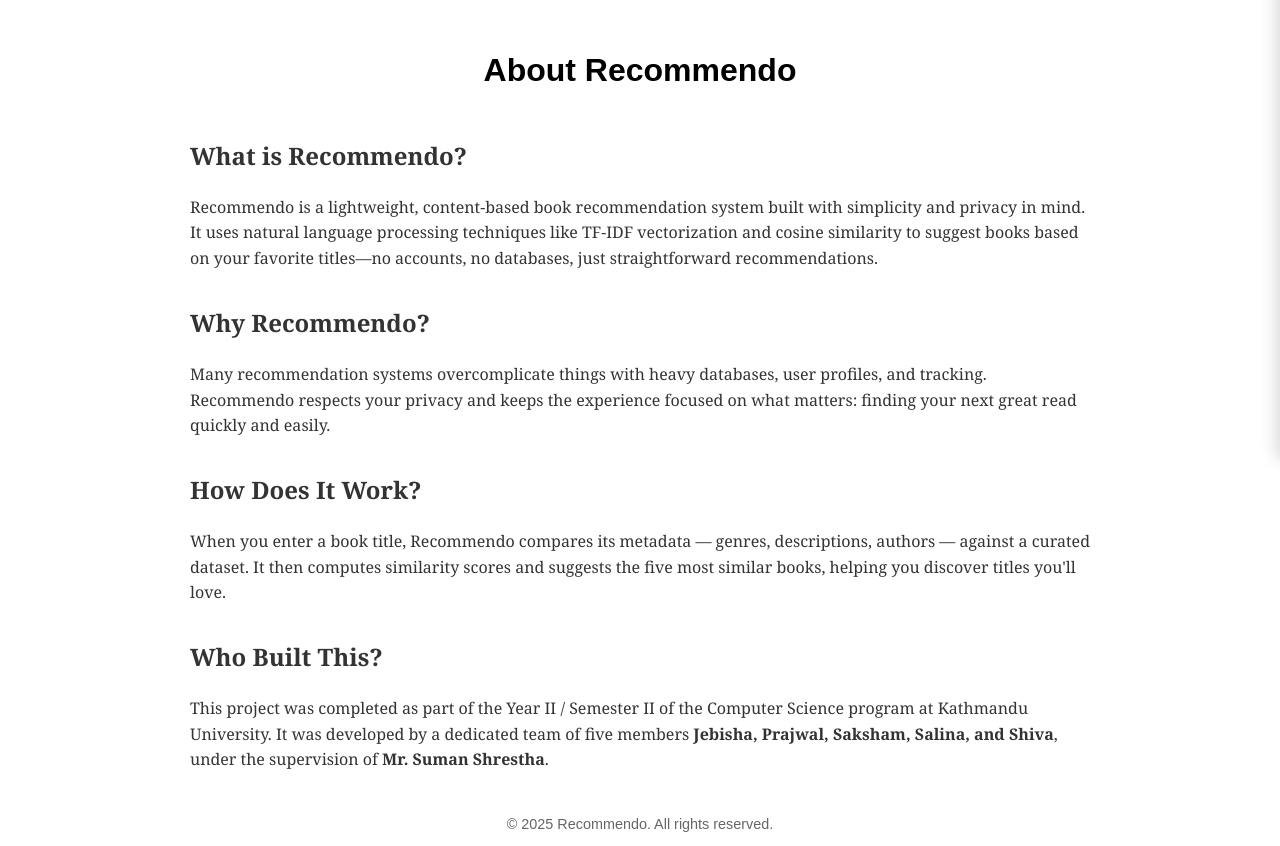
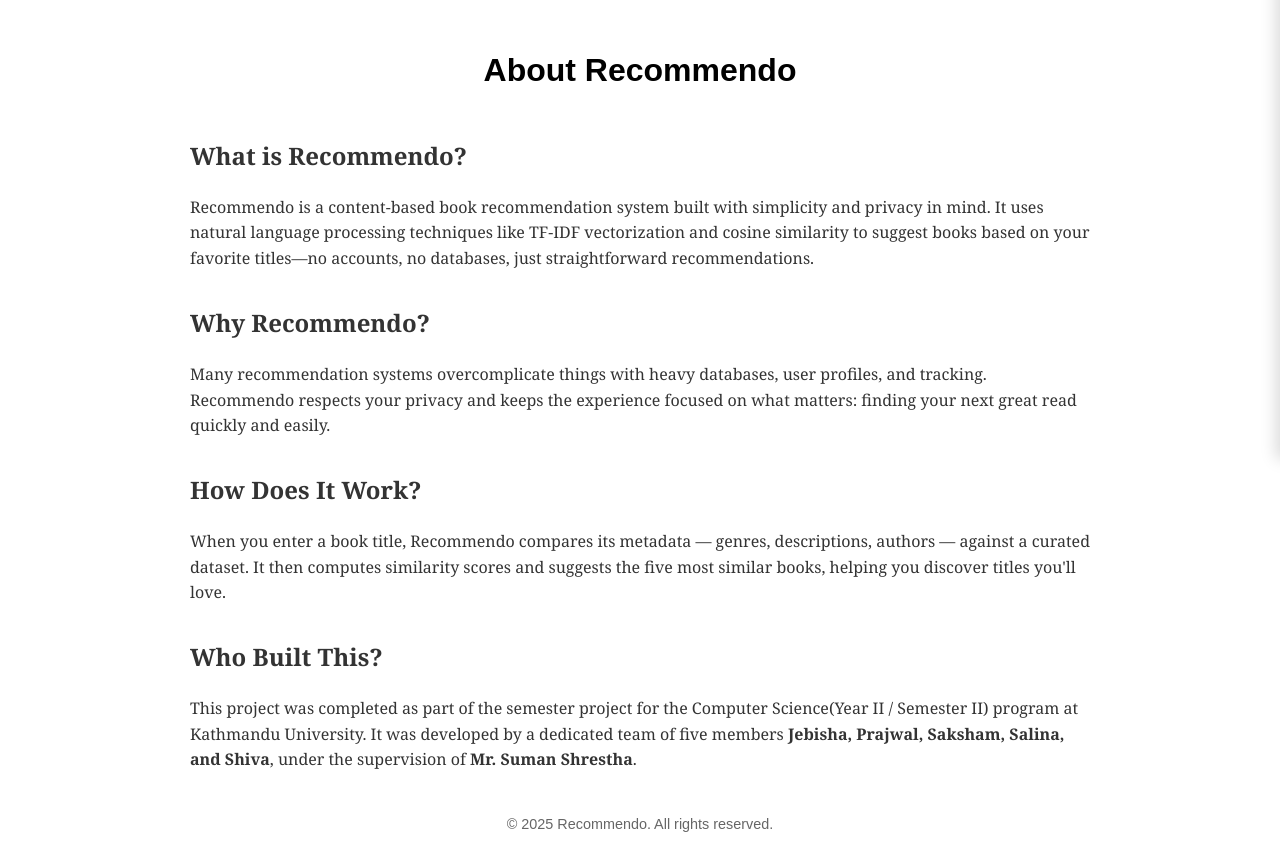
Before and after one commit to salina-nakarmi/Recommendo, a Flask app: page /about in a window 1280 px wide. Shown: the part 389-1235 px from the top of the page. Run offline with Flask 3, Linux system fonts and the light colour scheme; parts of the project's set-up code (start-up, migrations or seed data) failed here and were passed over.

Commit message:
Updated about page

```diff
--- a/templates/about.html
+++ b/templates/about.html
@@ -11,7 +11,7 @@
   <section style="margin-bottom: 2em;">
     <h2>What is Recommendo?</h2>
     <p>
-      Recommendo is a lightweight, content-based book recommendation system built with simplicity and privacy in mind.
+      Recommendo is a content-based book recommendation system built with simplicity and privacy in mind.
       It uses natural language processing techniques like TF-IDF vectorization and cosine similarity to suggest books
       based on your favorite titles—no accounts, no databases, just straightforward recommendations.
     </p>
@@ -36,7 +36,7 @@
   <section style="margin-bottom: 2em;">
    <h2>Who Built This?</h2>
    <p>
-  This project was completed as part of the Year II / Semester II of the Computer Science program at Kathmandu University.
+  This project was completed as part of the semester project for the Computer Science(Year II / Semester II) program at Kathmandu University.
   It was developed by a dedicated team of five members <strong>Jebisha, Prajwal, Saksham, Salina, and Shiva</strong>,
   under the supervision of <strong>Mr. Suman Shrestha</strong>.
   </p>
```
